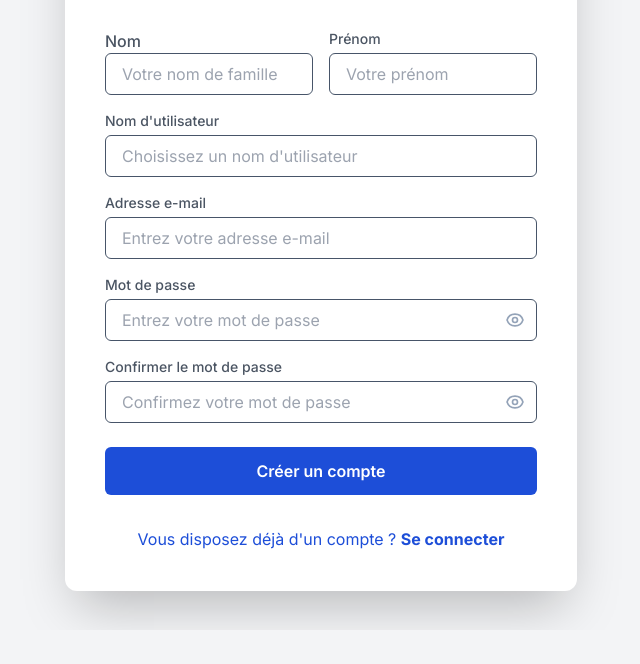
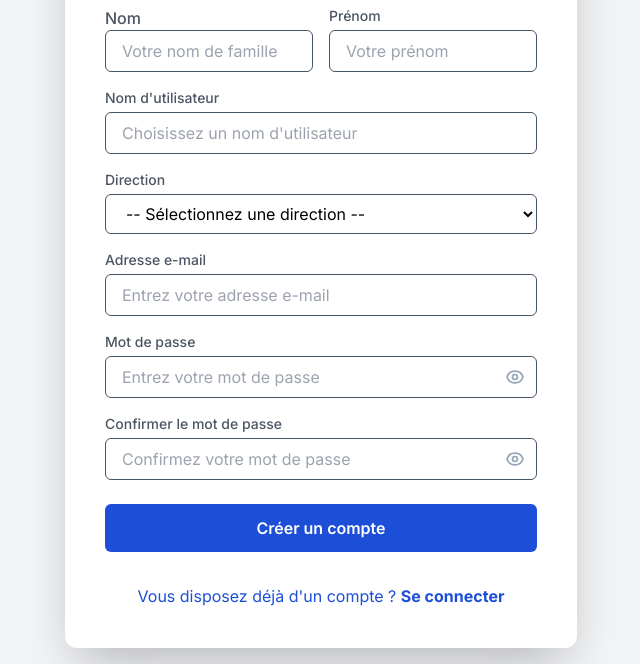
Before and after one commit to RayaneBICABA/suivi-de-conges, a website built with Vite: page frontend/src/html/register.html in a window 1280 px wide. Shown: the part 170-834 px from the top of the page, without its empty margins (319-959 px from the left). Before the commit the page ends 800 px from the top, so only its background shows below. Built offline with nearby package versions, Linux system fonts and the light colour scheme.

Commit message:
register frontend modify to collect directon

```diff
--- a/frontend/src/html/register.html
+++ b/frontend/src/html/register.html
@@ -50,6 +50,17 @@
                     class="w-full px-4 py-2 bg-white  text-black rounded-md border border-slate-600 focus:border-indigo-500 focus:outline-none focus:ring-1 focus:ring-indigo-500 transition-all duration-200"
                     required>
             </div>
+
+            <!-- Direction -->
+            <div class="mb-4">
+                <label for="direction" class="block text-gray-600 text-sm font-medium mb-1">Direction</label>
+                <select id="direction" name="direction"
+                    class="w-full px-4 py-2 bg-white text-black rounded-md border border-slate-600 focus:border-indigo-500 focus:outline-none focus:ring-1 focus:ring-indigo-500 transition-all duration-200"
+                    required>
+                    <option value="">-- Sélectionnez une direction --</option>
+                </select>
+            </div>
+
 
             <!-- Email -->
             <div class="mb-4">
```
